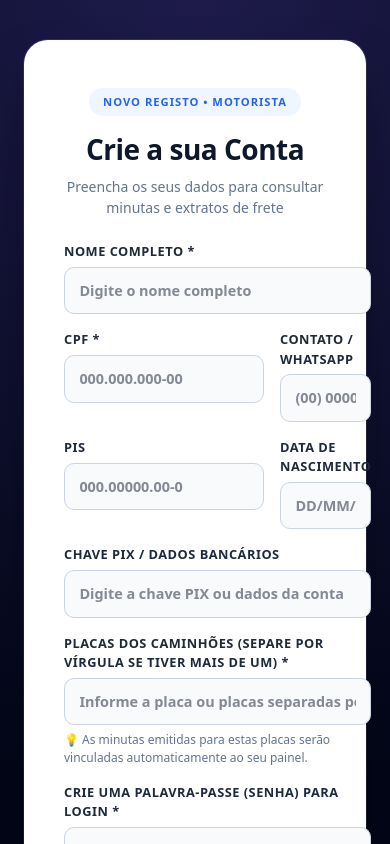
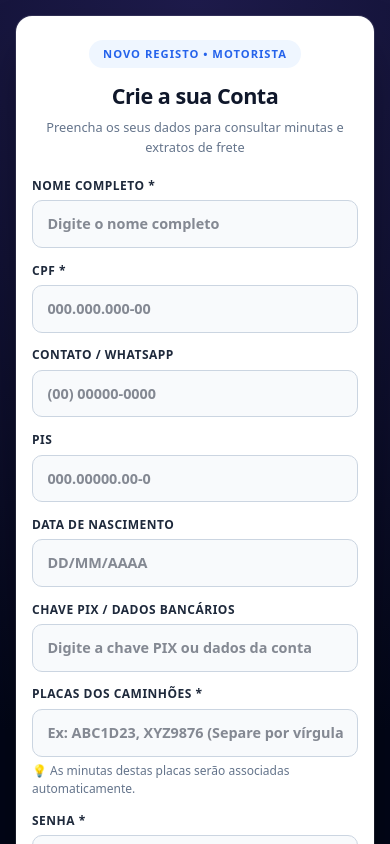
Before and after one commit to victoreduardo21/caminhoneiro, a Next.js app: page /cadastro in a window 390 px wide. Shown: the top 844 px of the page. Built offline with nearby package versions, Linux system fonts and the light colour scheme; no server answers.

Commit message:
style: melhora a responsividade da tela de cadastro para dispositivos moveis

```diff
--- a/app/cadastro/page.tsx
+++ b/app/cadastro/page.tsx
@@ -2,11 +2,11 @@
 
 /**
  * ============================================================================
- * PORTAL DO CAMINHONEIRO - TELA DE CADASTRO (CORRIGIDA E CONECTADA À API)
+ * PORTAL DO CAMINHONEIRO - TELA DE CADASTRO (RESPONSIVA PARA TELEMÓVEL E WEB)
  * Localização: caminhoneiro/app/cadastro/page.tsx
- * Tecnologias: Next.js (App Router), React, TypeScript, CSS-in-JS Inline
- * Descrição: Formulário de registo de motoristas com higienização de CPF,
- *            tratamento de erros de rede e compatibilidade entre Web e Local.
+ * Tecnologias: Next.js (App Router), React, TypeScript, Styled JSX
+ * Descrição: Formulário de registo adaptado com layout responsivo de 1 coluna
+ *            em dispositivos móveis e 2 colunas em ecrãs maiores.
  * ============================================================================
  */
 
@@ -31,7 +31,7 @@ export default function CadastroCaminhoneiroPage() {
   const [carregando, setCarregando] = useState(false);
   const [mensagemStatus, setMensagemStatus] = useState('');
 
-  // ENDEREÇO DA API BACKEND (Puxa da variável de ambiente ou usa localhost como padrão)
+  // ENDEREÇO DA API BACKEND
   const apiUrl = process.env.NEXT_PUBLIC_API_URL || 'http://localhost:3001';
 
   // Envio do formulário de registo para o backend
@@ -68,7 +68,6 @@ export default function CadastroCaminhoneiroPage() {
     };
 
     try {
-      // Formata a URL removendo barras no final para evitar erros de endpoint
       const baseUrl = apiUrl.replace(/\/$/, '');
       const endpoint = `${baseUrl}/caminhoneiros/registro`;
 
@@ -89,7 +88,6 @@ export default function CadastroCaminhoneiroPage() {
 
       setMensagemStatus(`🎉 ${resultado.mensagem}`);
 
-      // Redireciona para a Tela de Login Principal (/) após o cadastro
       setTimeout(() => {
         router.push('/');
       }, 1500);
@@ -109,14 +107,46 @@ export default function CadastroCaminhoneiroPage() {
   return (
     <div style={estilos.containerGeral}>
 
+      {/* REGRAS RESPONSIVAS DE LAYOUT PARA DISPOSITIVOS MÓVEIS */}
+      <style jsx global>{`
+        * {
+          box-sizing: border-box;
+        }
+
+        /* AJUSTES PARA TELEMÓVEL / CELULAR (Ecrãs até 640px) */
+        @media (max-width: 640px) {
+          .card-elevado-cadastro {
+            padding: 1.5rem 1rem !important;
+            border-radius: 16px !important;
+          }
+
+          .grid-form-cadastro {
+            grid-template-columns: 1fr !important;
+            gap: 0.85rem !important;
+          }
+
+          .campo-span-2 {
+            grid-column: span 1 !important;
+          }
+
+          .titulo-cadastro {
+            font-size: 1.35rem !important;
+          }
+
+          .subtitulo-cadastro {
+            font-size: 0.8rem !important;
+          }
+        }
+      `}</style>
+
       {/* CARD PRINCIPAL ELEVADO */}
-      <div style={estilos.cardElevado}>
+      <div className="card-elevado-cadastro" style={estilos.cardElevado}>
 
         {/* CABEÇALHO DO CARD */}
         <div style={estilos.cabecalho}>
           <div style={estilos.badgePortal}>NOVO REGISTO • MOTORISTA</div>
-          <h1 style={estilos.tituloModal}>Crie a sua Conta</h1>
-          <p style={estilos.subtituloModal}>
+          <h1 className="titulo-cadastro" style={estilos.tituloModal}>Crie a sua Conta</h1>
+          <p className="subtitulo-cadastro" style={estilos.subtituloModal}>
             Preencha os seus dados para consultar minutas e extratos de frete
           </p>
         </div>
@@ -134,12 +164,12 @@ export default function CadastroCaminhoneiroPage() {
         )}
 
         {/* FORMULÁRIO DE CADASTRO */}
-        <form onSubmit={handleSubmit} style={{ marginTop: '1.5rem' }}>
+        <form onSubmit={handleSubmit} style={{ marginTop: '1.25rem' }}>
 
-          <div style={estilos.gridForm}>
+          <div className="grid-form-cadastro" style={estilos.gridForm}>
 
             {/* NOME COMPLETO */}
-            <div style={{ gridColumn: 'span 2' }}>
+            <div className="campo-span-2" style={{ gridColumn: 'span 2' }}>
               <label style={estilos.label}>Nome Completo *</label>
               <input
                 type="text"
@@ -201,7 +231,7 @@ export default function CadastroCaminhoneiroPage() {
             </div>
 
             {/* CHAVE PIX */}
-            <div style={{ gridColumn: 'span 2' }}>
+            <div className="campo-span-2" style={{ gridColumn: 'span 2' }}>
               <label style={estilos.label}>Chave PIX / Dados Bancários</label>
               <input
                 type="text"
@@ -213,24 +243,24 @@ export default function CadastroCaminhoneiroPage() {
             </div>
 
             {/* PLACAS DOS CAMINHÕES */}
-            <div style={{ gridColumn: 'span 2' }}>
-              <label style={estilos.label}>Placas dos Caminhões (Separe por vírgula se tiver mais de um) *</label>
+            <div className="campo-span-2" style={{ gridColumn: 'span 2' }}>
+              <label style={estilos.label}>Placas dos Caminhões *</label>
               <input
                 type="text"
                 required
-                placeholder="Informe a placa ou placas separadas por vírgula"
+                placeholder="Ex: ABC1D23, XYZ9876 (Separe por vírgula)"
                 value={placasTexto}
                 onChange={(e) => setPlacasTexto(e.target.value)}
                 style={estilos.inputSofisticado}
               />
               <span style={{ fontSize: '0.75rem', color: '#64748b', display: 'block', marginTop: '0.35rem' }}>
-                💡 As minutas emitidas para estas placas serão vinculadas automaticamente ao seu painel.
+                💡 As minutas destas placas serão associadas automaticamente.
               </span>
             </div>
 
             {/* PALAVRA-PASSE (SENHA) */}
-            <div style={{ gridColumn: 'span 2' }}>
-              <label style={estilos.label}>Crie uma Palavra-Passe (Senha) para Login *</label>
+            <div className="campo-span-2" style={{ gridColumn: 'span 2' }}>
+              <label style={estilos.label}>Senha *</label>
               <input
                 type="password"
                 required
@@ -265,21 +295,21 @@ export default function CadastroCaminhoneiroPage() {
 
 const estilos: { [key: string]: React.CSSProperties } = {
   containerGeral: {
-    minHeight: '100vh',
-    width: '100vw',
+    minHeight: '100dvh',
+    width: '100%',
     backgroundColor: '#020617',
     backgroundImage: 'radial-gradient(circle at 50% 0%, #1e1b4b 0%, #020617 70%)',
     display: 'flex',
     alignItems: 'center',
     justifyContent: 'center',
-    padding: '2.5rem 1.5rem',
+    padding: '1rem',
     fontFamily: 'system-ui, -apple-system, BlinkMacSystemFont, "Segoe UI", Roboto, sans-serif',
   },
   cardElevado: {
     backgroundColor: '#ffffff',
-    padding: '3rem 2.5rem',
+    padding: '2.5rem 2rem',
     borderRadius: '24px',
-    maxWidth: '680px',
+    maxWidth: '640px',
     width: '100%',
     boxShadow: '0 25px 50px -12px rgba(0, 0, 0, 0.5), 0 0 0 1px rgba(255, 255, 255, 0.1)',
   },
@@ -321,13 +351,13 @@ const estilos: { [key: string]: React.CSSProperties } = {
   },
   gridForm: {
     display: 'grid',
-    gridTemplateColumns: 'repeat(auto-fit, minmax(200px, 1fr))',
+    gridTemplateColumns: 'repeat(2, 1fr)',
     gap: '1rem',
   },
   label: {
     display: 'block',
     marginBottom: '0.35rem',
-    fontSize: '0.8rem',
+    fontSize: '0.75rem',
     fontWeight: '700',
     color: '#1e293b',
     textTransform: 'uppercase',
@@ -344,11 +374,10 @@ const estilos: { [key: string]: React.CSSProperties } = {
     fontWeight: '600',
     outline: 'none',
     boxSizing: 'border-box',
-    transition: 'all 0.2s ease-in-out',
   },
   botaoPrincipal: {
     width: '100%',
-    marginTop: '1.75rem',
+    marginTop: '1.5rem',
     padding: '0.9rem',
     backgroundColor: '#2563eb',
     color: '#ffffff',
@@ -361,8 +390,8 @@ const estilos: { [key: string]: React.CSSProperties } = {
   },
   rodapeCard: {
     textAlign: 'center',
-    marginTop: '1.75rem',
-    paddingTop: '1.25rem',
+    marginTop: '1.5rem',
+    paddingTop: '1rem',
     borderTop: '1px solid #f1f5f9',
     fontSize: '0.875rem',
   },
--- a/app/page.tsx
+++ b/app/page.tsx
@@ -120,7 +120,7 @@ export default function LoginCaminhoneiroPage() {
         {/* Formulário de Autenticação */}
         <form onSubmit={handleLogin} style={{ marginTop: '1.5rem' }}>
           <div style={{ marginBottom: '1.25rem' }}>
-            <label style={estilos.label}>CPF do Motorista *</label>
+            <label style={estilos.label}>CPF *</label>
             <input
               type="text"
               required
@@ -132,7 +132,7 @@ export default function LoginCaminhoneiroPage() {
           </div>
 
           <div style={{ marginBottom: '1.75rem' }}>
-            <label style={estilos.label}>Palavra-Passe (Senha) *</label>
+            <label style={estilos.label}>Senha *</label>
             <input
               type="password"
               required
```
